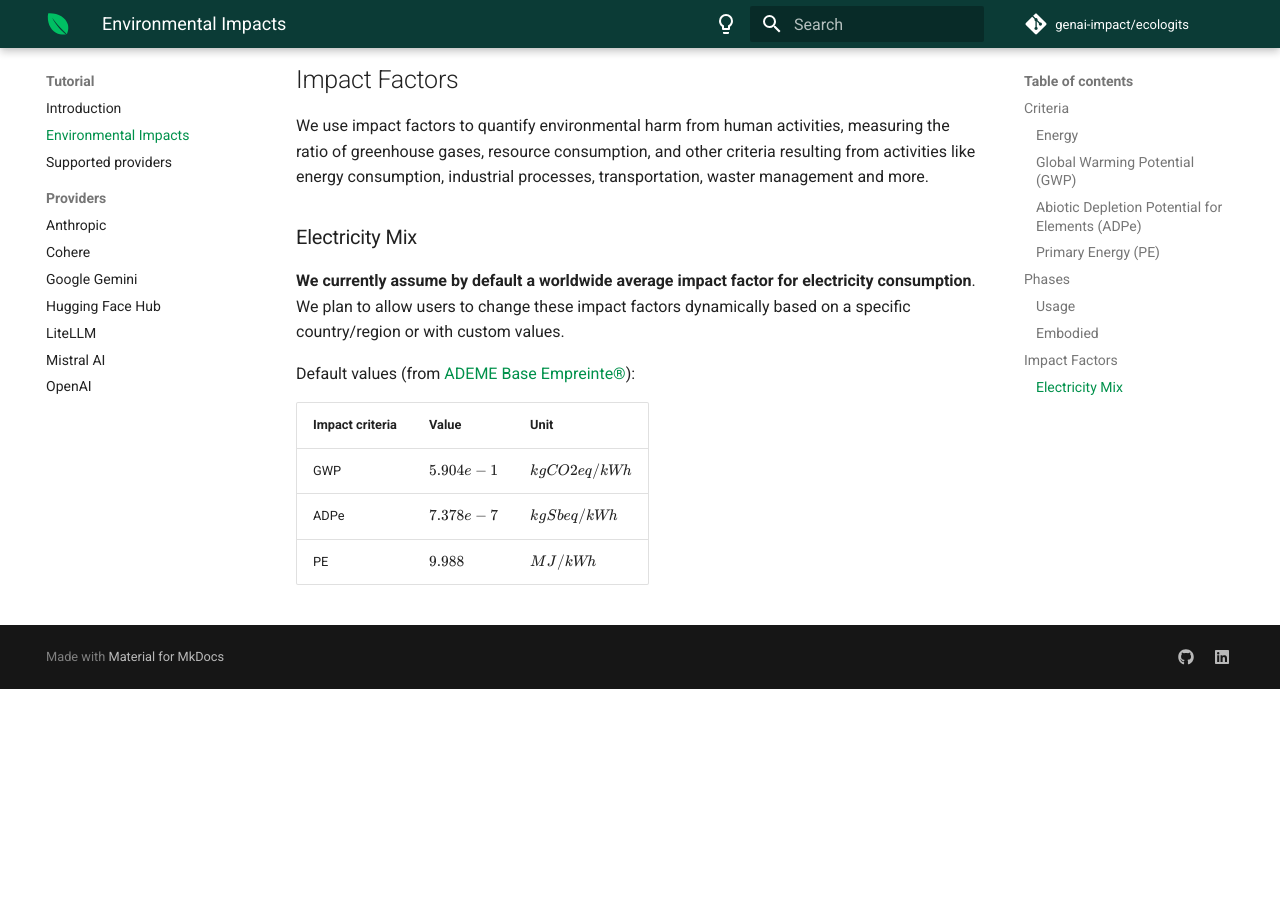
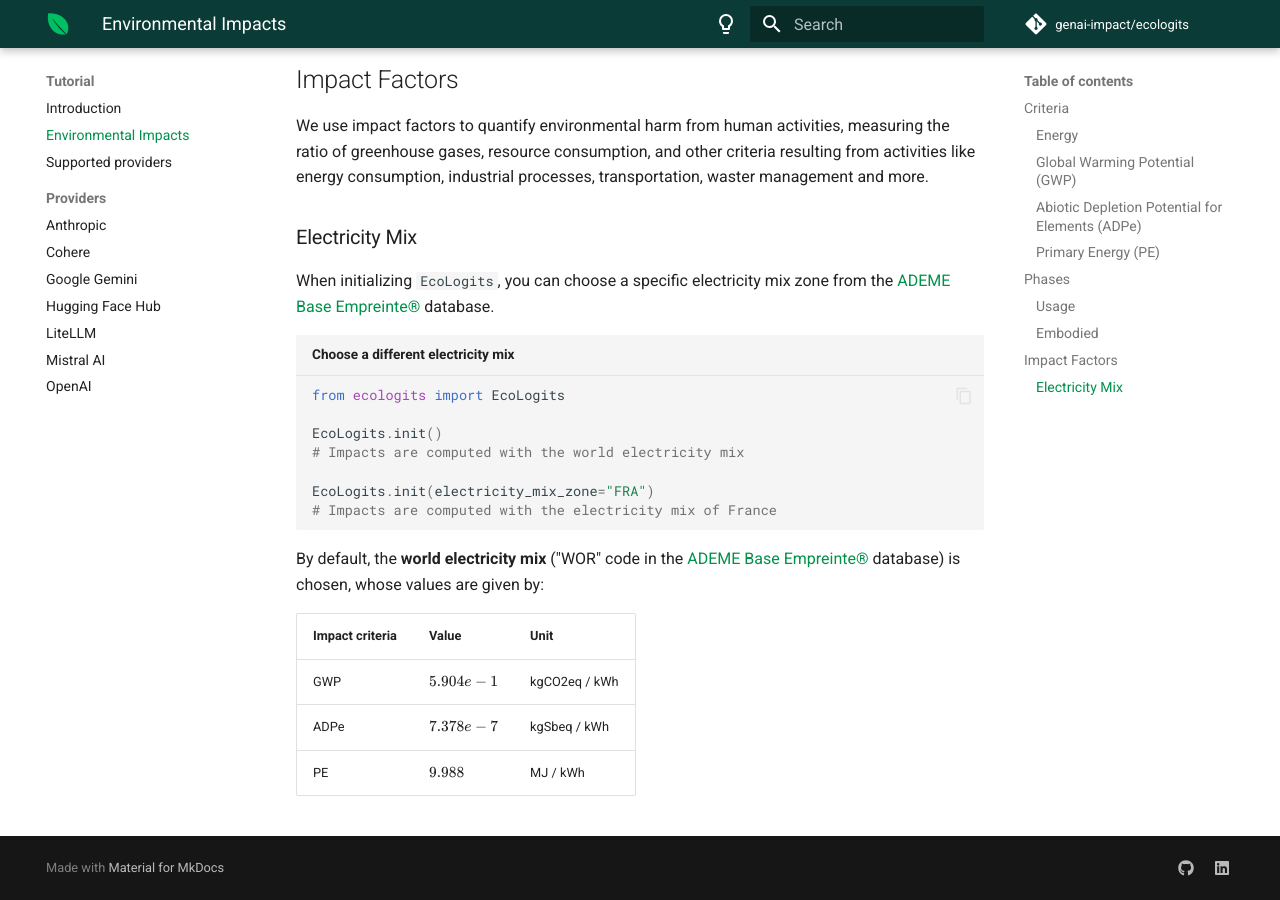
Before and after one commit to genai-impact/ecologits, an MkDocs documentation site: the page built from docs/tutorial/impacts.md, in a window 1280 px wide and 900 px high, scrolled down 3205 px. Built offline with MkDocs 1.6.1 and Material for MkDocs 9.7.7, drawn with Linux system fonts in a browser that asks for light colours; comment, search, counter and statistics services are not loaded; the version menu is left out; before the commit the page ends 3894 px from its top, so only the background shows below that.

Commit message:
doc: include providers and electricity_mix_zone kwargs

````diff
--- a/docs/tutorial/impacts.md
+++ b/docs/tutorial/impacts.md
@@ -155,12 +155,22 @@
 
 ### Electricity Mix
 
-**We currently assume by default a worldwide average impact factor for electricity consumption**. We plan to allow users to change these impact factors dynamically based on a specific country/region or with custom values.
+When initializing `EcoLogits`, you can choose a specific electricity mix zone from the [ADEME Base Empreinte®](https://base-empreinte.ademe.fr/) database.
 
-Default values (from [ADEME Base Empreinte®](https://base-empreinte.ademe.fr/)):
+```python title="Choose a different electricity mix"
+from ecologits import EcoLogits
+
+EcoLogits.init()
+# Impacts are computed with the world electricity mix
+
+EcoLogits.init(electricity_mix_zone="FRA")
+# Impacts are computed with the electricity mix of France
+```
+
+By default, the **world electricity mix** ("WOR" code in the [ADEME Base Empreinte®](https://base-empreinte.ademe.fr/) database) is chosen, whose values are given by:
 
 | Impact criteria | Value      | Unit            |
 |-----------------|------------|-----------------|
-| GWP             | $5.904e-1$ | $kgCO2eq / kWh$ |
-| ADPe            | $7.378e-7$ | $kgSbeq / kWh$  |
-| PE              | $9.988$    | $MJ / kWh$      |
+| GWP             | $5.904e-1$ | kgCO2eq / kWh   |
+| ADPe            | $7.378e-7$ | kgSbeq / kWh    |
+| PE              | $9.988$    | MJ / kWh        |
````
Also changed, not shown: docs/tutorial/index.md (+17 -3 lines).
